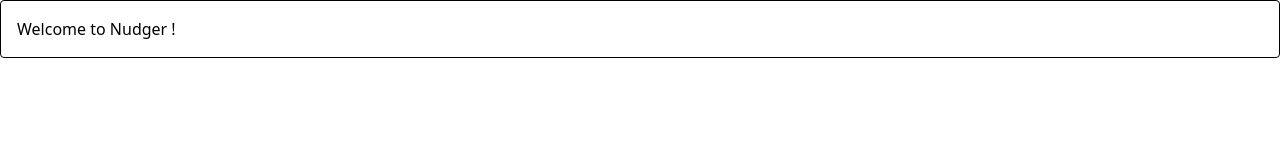
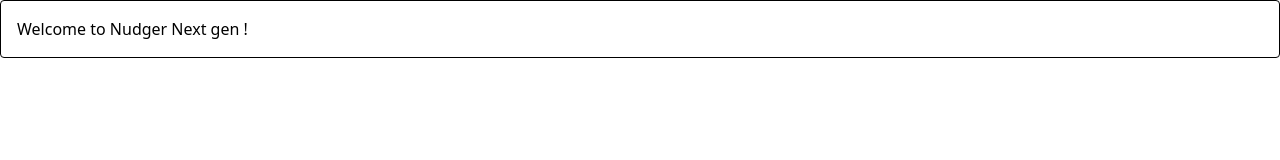
Before and after one commit to open4good/nudger-front, a Nuxt app: page / in a window 1280 px wide. Shown: the top 160 px of the page. Built offline with nearby package versions, Linux system fonts and the light colour scheme.

Commit message:
Updating welcome page

```diff
--- a/src/pages/index.vue
+++ b/src/pages/index.vue
@@ -1,5 +1,5 @@
 <template>
-  <Card>Welcome to Nudger !</Card>
+  <Card>Welcome to Nudger Next gen !</Card>
 </template>
 
 <script setup lang="ts">
```
